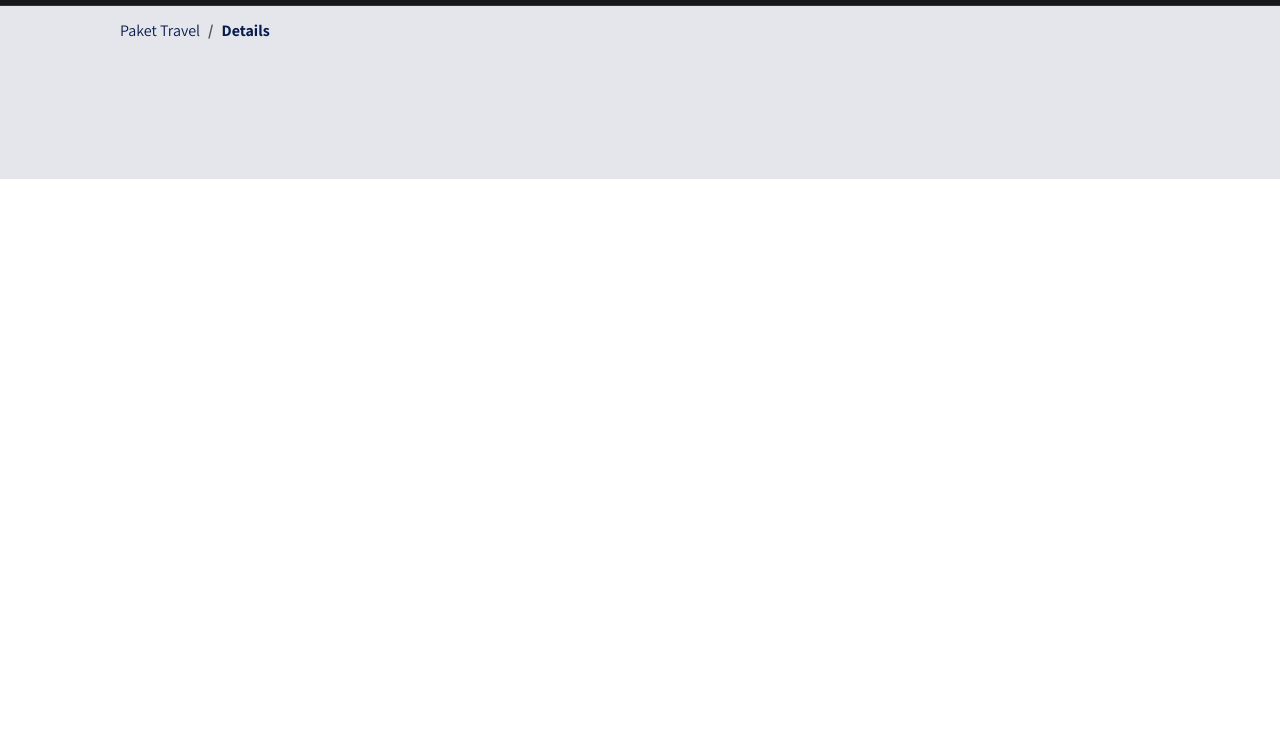
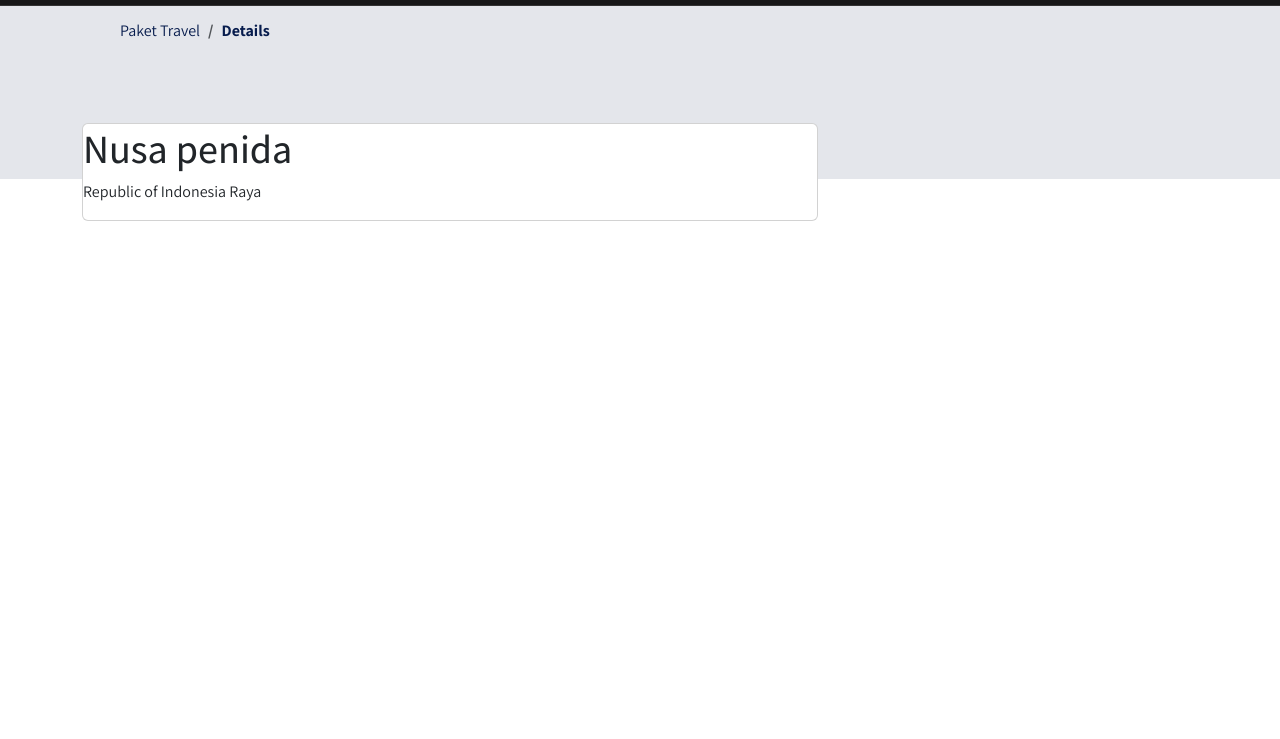
Before and after one commit to Farizal97/travel-boostrap-5-new, a plain HTML site: page details.html in a window 1280 px wide. Shown: the part 61-800 px from the top of the page. Drawn offline with nearby package versions, Linux system fonts and the light colour scheme; a web font is replaced by a local one.

Commit message:
h1 & paragraph

```diff
--- a/details.html
+++ b/details.html
@@ -85,6 +85,14 @@
                                 <li class="breadcrumb-item active">Details</li>
                             </ol>
                         </nav>
+                    </div>
+                </div>
+                <div class="row">
+                    <div class="col-lg-8 pl-lg-0">
+                        <div class="card card-details">
+                            <h1>Nusa penida</h1>
+                            <p>Republic of Indonesia Raya</p>
+                        </div>
                     </div>
                 </div>
             </div>
```
